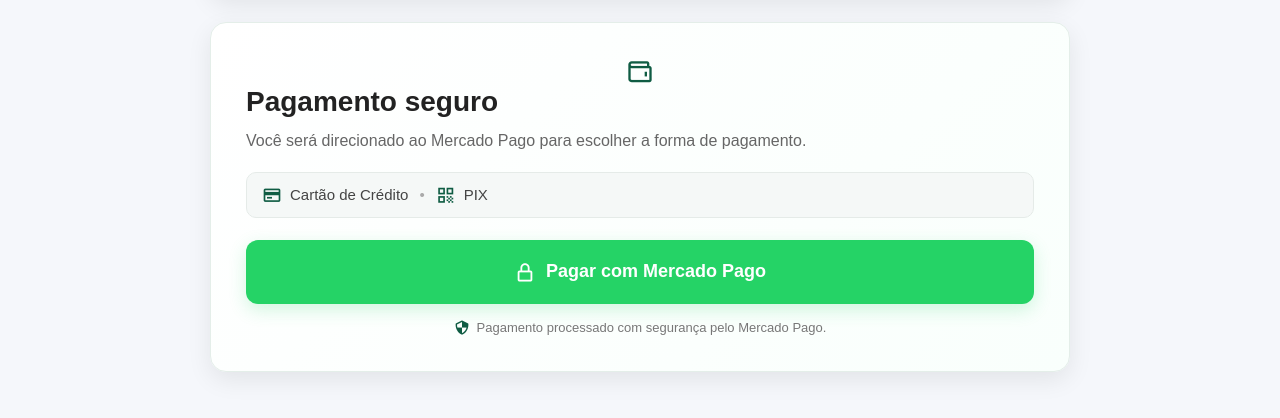
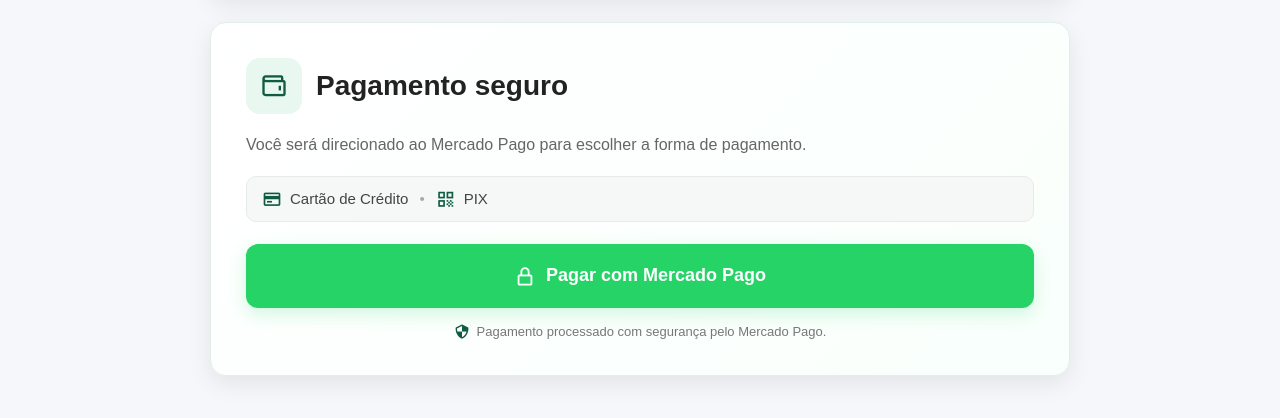
Before and after one commit to Rosegalindo/Projeto3, a plain HTML site: page pages/pagamento.html in a window 1280 px wide. Shown: the part 352-770 px from the top of the page. Drawn offline with nearby package versions, Linux system fonts and the light colour scheme.

Commit message:
Atualizando o estilo da página
Página de pagamento

```diff
--- a/css/pagamento.css
+++ b/css/pagamento.css
@@ -357,54 +357,41 @@
 
 }
 
+/* TÍTULO DO PAGAMENTO */
+
+.titulo-pagamento {
+    display: flex;
+    align-items: center;
+    gap: 14px;
+    margin-bottom: 18px;
+}
 
 /* ÍCONE PRINCIPAL */
 
-.icone-pagamento{
-
-    width:auto;
-
-    height:auto;
-
-    display:flex;
-
-    align-items:center;
-
-    justify-content:center;
-
-    margin-bottom:0;
-
-    border-radius:0;
-
-    background:transparent;
-
-    color:#0f5c43;
-
+.icone-pagamento {
+    width: 56px;
+    height: 56px;
+    flex-shrink: 0;
+    display: flex;
+    align-items: center;
+    justify-content: center;
+    margin: 0;
+    border-radius: 14px;
+    background: #e8f8f0;
+    color: #0f5c43;
 }
 
-.icone-pagamento i{
-
-    font-size:28px;
-
+.icone-pagamento i {
+    font-size: 28px;
 }
 
 
 /* TÍTULO */
 
-.pagamento-card h2{
-
-    display:flex;
-
-    align-items:center;
-
-    gap:10px;
-
-    margin-bottom:10px;
-
-    font-size:28px;
-
-    color:#222;
-
+.pagamento-card h2 {
+    margin: 0;
+    font-size: 28px;
+    color: #222;
 }
 
 
--- a/pages/pagamento.html
+++ b/pages/pagamento.html
@@ -100,18 +100,18 @@
         <section class="card pagamento-card">
 
 
-            <div class="icone-pagamento">
 
-                <i class="bx bx-wallet"></i>
+            <div class="titulo-pagamento">
+
+                <div class="icone-pagamento">
+                    <i class="bx bx-wallet"></i>
+                </div>
+
+                <h2>
+                    Pagamento seguro
+                </h2>
 
             </div>
-
-
-            <h2>
-
-                Pagamento seguro
-
-            </h2>
 
 
             <p>
```
